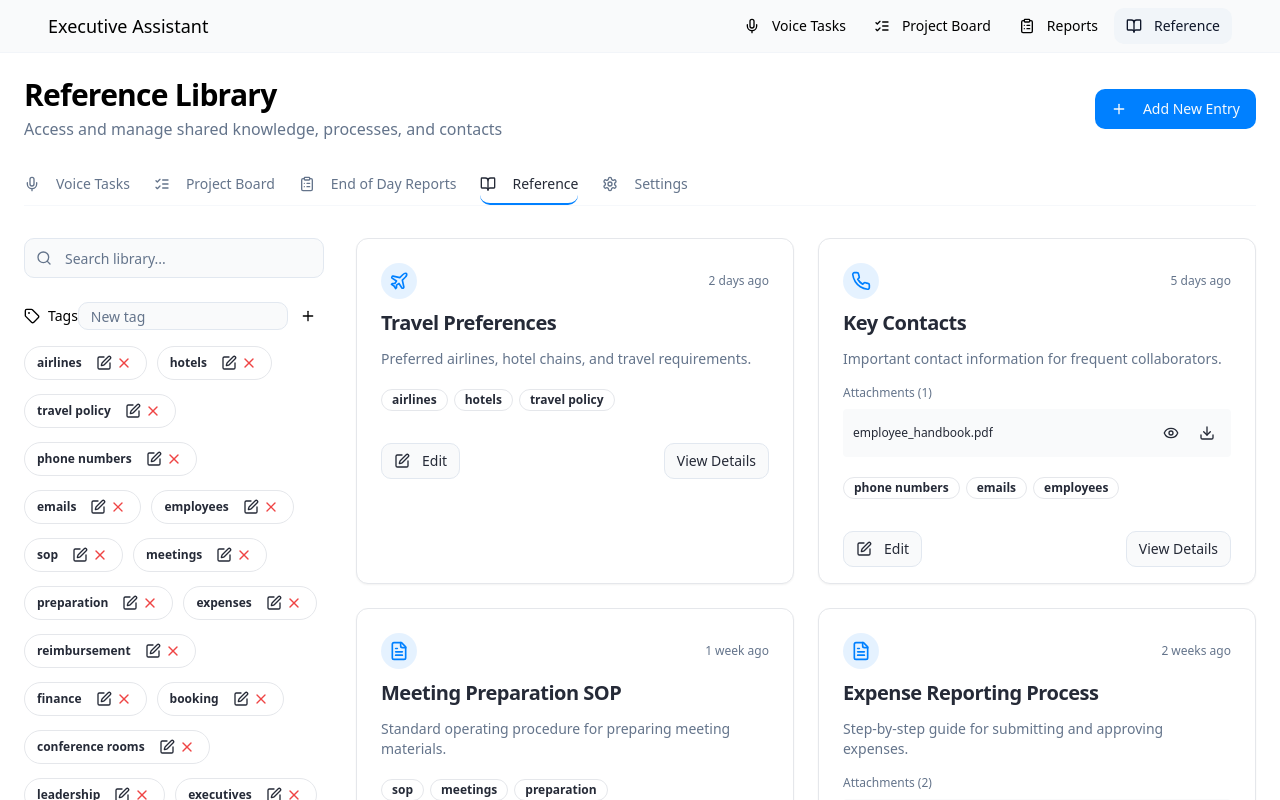
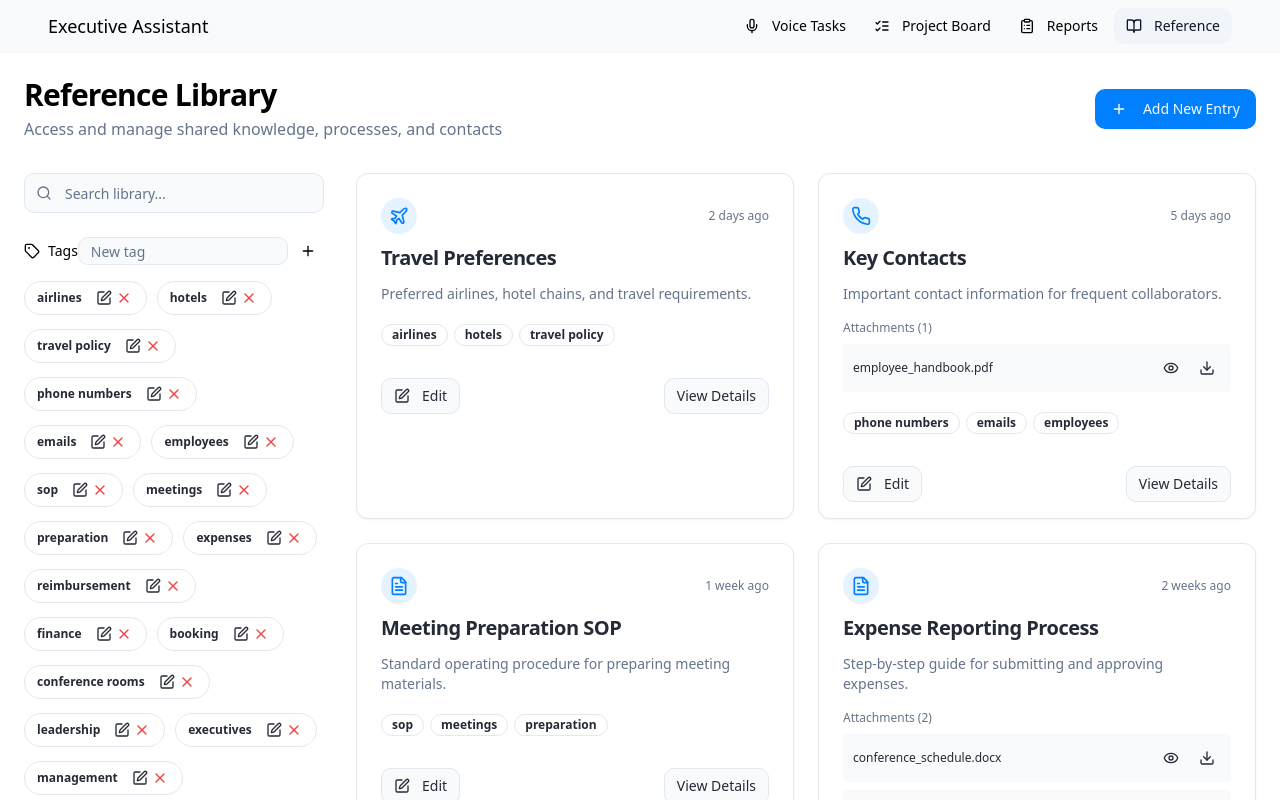
Before and after one commit to BananaMan1985/sync-nurture-hub, a React (Vite) app: page /library in a window 1280 px wide. Shown: the top 800 px of the page. Built offline with nearby package versions, Linux system fonts and the light colour scheme.

Commit message:
Remove duplicate navigation menu
Removes the redundant navigation menu from the reference library page.

```diff
--- a/src/pages/Library.tsx
+++ b/src/pages/Library.tsx
@@ -1,6 +1,6 @@
+
 import React, { useState, useEffect } from 'react';
 import Layout from '@/components/Layout';
-import AppMenu from '@/components/AppMenu';
 import {
   Search,
   Phone,
@@ -370,7 +370,7 @@ const Library = () => {
           </Button>
         </div>
 
-        <AppMenu />
+        {/* Removed AppMenu component from here */}
 
         <div className="grid grid-cols-1 md:grid-cols-[1fr_3fr] gap-8 mt-8">
           <div className="space-y-6">
```
